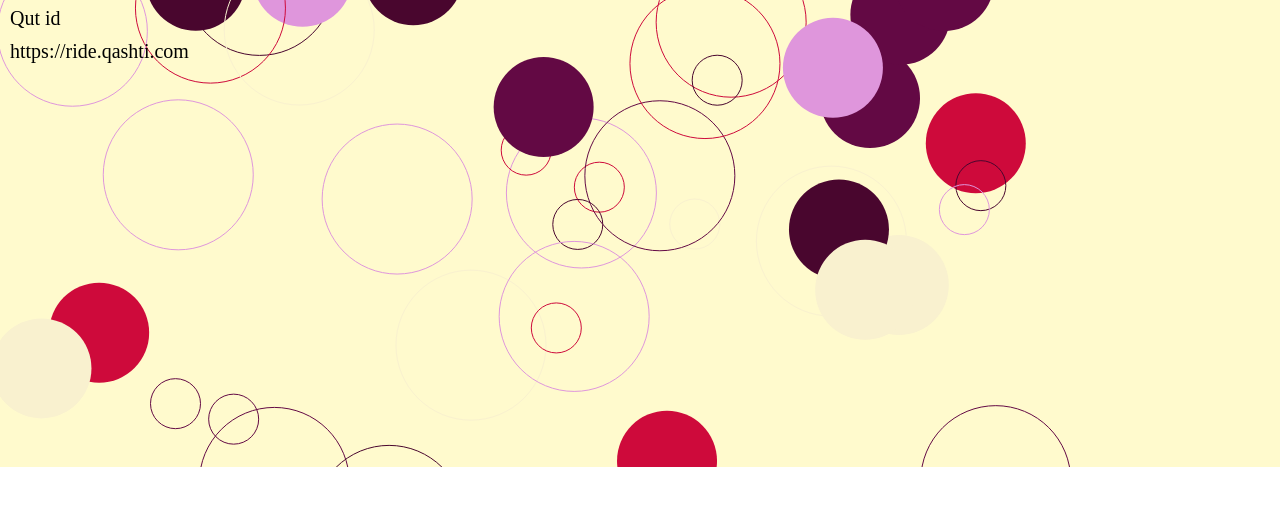
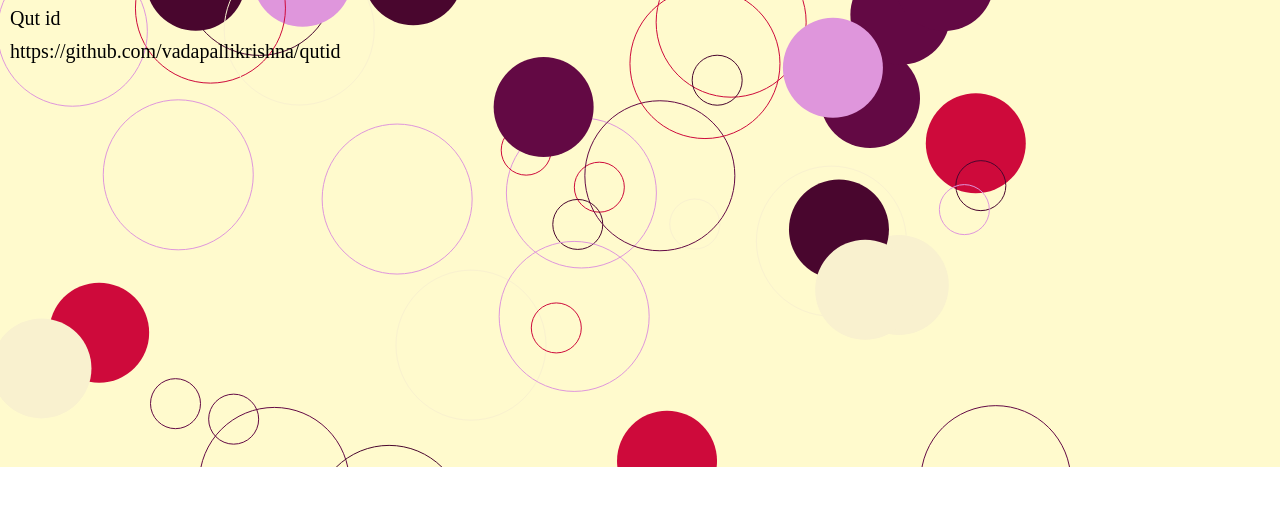
Before and after one commit to vadapallikrishna/kvadapalli, a plain HTML site: page index.html in a window 1280 px wide. Shown: the part 245-750 px from the top of the page. Drawn offline with Linux system fonts and the light colour scheme.

Commit message:
only urls

```diff
--- a/index.html
+++ b/index.html
@@ -111,7 +111,7 @@ main p.title{
       </div>
       <div class="site">
         <p> Qut id</p>
-        <p>https://ride.qashti.com</p>
+        <p>https://github.com/vadapallikrishna/qutid</p>
       </div>
     </section>
     </section>
```
